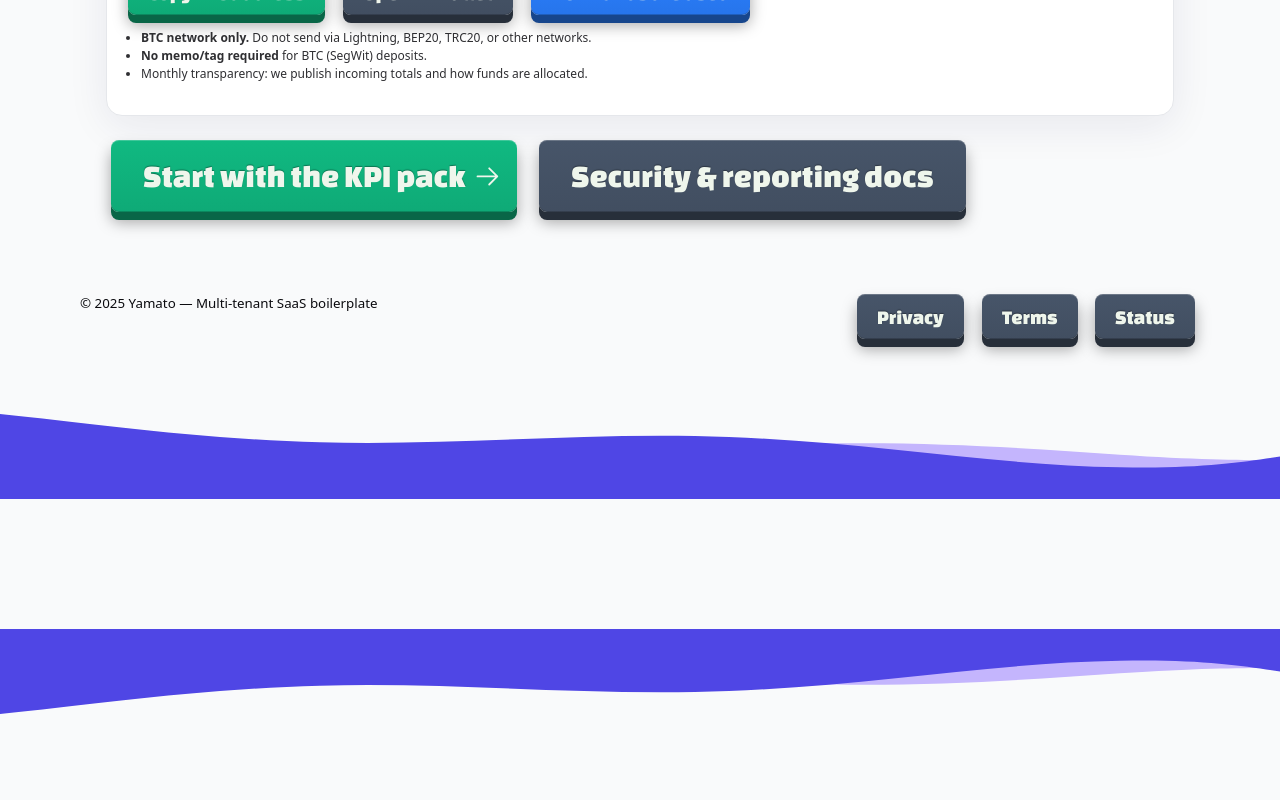
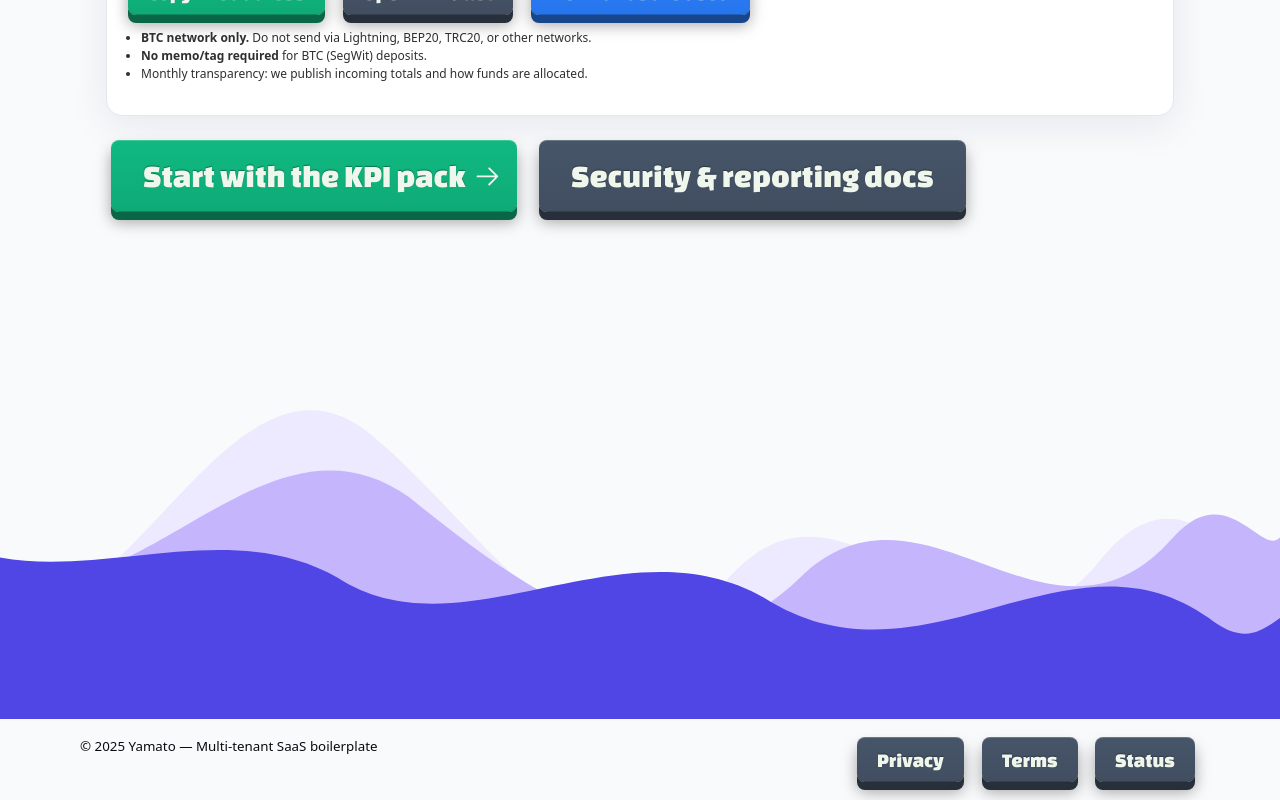
Before and after one commit to abrahamVado/Yamato, a React (Vite) app in the folder web/: page / in a window 1280 px wide. Shown: the part 1899-2699 px from the top of the page. Before the commit the page ends 2670 px from the top, so only its background shows below. Built offline with nearby package versions, Linux system fonts and the light colour scheme.

Commit message:
fix(modify_wave_Section):late changes

```diff
--- a/web/src/components/WavePurple.jsx
+++ b/web/src/components/WavePurple.jsx
@@ -1,41 +1,56 @@
 // WavePurple.jsx
 import React from "react";
 
-// Reusable purple wave divider (JS/JSX version)
+/**
+ * Aggressive multi-layer purple wave.
+ * - variant: "aggro" | "soft"
+ * - drift: animate each layer horizontally for parallax
+ * - speeds: per-layer animation durations (seconds)
+ */
 export default function WavePurple({
-  height = 160,                         // number (px) or string like "12rem"
-  flip = false,                         // flip vertically (for top caps)
-  colors = ["#EDE9FE", "#C4B5FD", "#4F46E5"], // soft → mid → brand purple
-  className = "wave wave--section"
+  height = 220,
+  flip = false,
+  variant = "aggro",
+  drift = true,
+  // soft lilac → mid → brand purple
+  colors = ["#EDE9FE", "#C4B5FD", "var(--brand, #4F46E5)"],
+  speeds = [26, 18, 12],
+  className = "wave wave--section wave-aggro",
 }) {
-  const style = {
-    height: typeof height === "number" ? `${height}px` : height,
-    transform: flip ? "scaleY(-1)" : undefined
-  };
+  const PATHS_SOFT = [
+    "M0,120 C160,140 320,150 480,140 C680,126 900,100 1120,120 C1260,132 1350,140 1440,138 L1440,220 L0,220 Z",
+    "M0,100 C200,110 340,130 520,125 C760,118 940,108 1180,120 C1320,128 1390,126 1440,124 L1440,220 L0,220 Z",
+    "M0,84 C220,92 440,110 720,112 C1000,114 1240,130 1440,128 L1440,220 L0,220 Z",
+  ];
+
+  // higher amplitude + sharper undulation
+  const PATHS_AGGRO = [
+    "M0,160 C140,190 260,20 420,80 C560,132 680,230 820,150 C960,80 1100,220 1240,140 C1340,88 1400,160 1440,140 L1440,220 L0,220 Z",
+    "M0,150 C160,170 300,60 460,110 C600,160 760,210 900,150 C1040,90 1180,200 1320,130 C1380,100 1420,140 1440,130 L1440,220 L0,220 Z",
+    "M0,140 C120,150 260,120 380,150 C520,190 700,120 860,160 C1040,210 1200,120 1360,170 C1400,184 1420,176 1440,170 L1440,220 L0,220 Z",
+  ];
+
+  const layers = variant === "aggro" ? PATHS_AGGRO : PATHS_SOFT;
 
   return (
-    <div className={className} style={style} aria-hidden>
-      <svg
-        viewBox="0 0 1440 160"
-        preserveAspectRatio="none"
-        role="img"
-        aria-label="Decorative wave"
-      >
-        {/* back (soft) */}
-        <path
-          d="M0,96 C120,120 240,152 360,152 C540,152 660,112 840,108 C1020,104 1140,132 1260,140 C1350,146 1400,144 1440,142 L1440,160 L0,160 Z"
-          fill={colors[0]}
-        />
-        {/* middle */}
-        <path
-          d="M0,84 C120,104 240,120 360,122 C540,126 660,108 840,100 C1020,92 1140,102 1260,110 C1350,116 1400,116 1440,116 L1440,160 L0,160 Z"
-          fill={colors[1]}
-        />
-        {/* front (brand) */}
-        <path
-          d="M0,64 C100,74 220,92 360,96 C520,100 660,84 820,90 C980,96 1120,122 1260,124 C1350,126 1400,118 1440,112 L1440,160 L0,160 Z"
-          fill={colors[2]}
-        />
+    <div
+      className={className}
+      style={{
+        height: typeof height === "number" ? `${height}px` : height,
+        transform: flip ? "scaleY(-1)" : undefined,
+      }}
+      aria-hidden
+    >
+      <svg viewBox="0 0 1440 220" preserveAspectRatio="none">
+        {layers.map((d, i) => (
+          <g
+            key={i}
+            className="layer"
+            style={drift ? { animationDuration: `${speeds[i % speeds.length]}s` } : undefined}
+          >
+            <path d={d} fill={colors[i] || colors[colors.length - 1]} />
+          </g>
+        ))}
       </svg>
     </div>
   );
--- a/web/src/pages/public/AppPublicBootsland.jsx
+++ b/web/src/pages/public/AppPublicBootsland.jsx
@@ -292,6 +292,8 @@ export default function AppPublicBootsland() {
 
         {/* Footer */}
         <footer className="site-footer">
+      <div className="cap cap--bottom" aria-hidden>
+        <WavePurple height={444}/>
           <div className="container bl-footer">
             <small>© {new Date().getFullYear()} {t("brand")} {t("footer_rights")}</small>
             <nav aria-label="Footer" style={{ display: "flex", gap: 8 }}>
@@ -300,13 +302,8 @@ export default function AppPublicBootsland() {
               <Button3D label="Status"  href="#" variant="slate" size="sm" />
             </nav>
           </div>
+      </div>
         </footer>
-      </div>
-      <div className="cap cap--bottom" aria-hidden>
-        <WavePurple height={74}/>
-      </div>
-      <div className="cap cap--top" aria-hidden>
-        <WavePurple height={340} flip />
       </div>
     </div>
   );
--- a/web/src/styles/bootsland.scss
+++ b/web/src/styles/bootsland.scss
@@ -277,3 +277,18 @@ ul[role="list"].pillars {
     }
   }
 }
+/* more aggressive wave behavior + parallax drift */
+.wave-aggro { width: 100%; line-height: 0; }
+.wave-aggro svg { display: block; width: 100%; height: 100%; }
+.wave-aggro .layer {
+  animation-name: wave-shift;
+  animation-iteration-count: infinite;
+  animation-timing-function: linear;
+}
+
+/* optional subtle vertical bob on the front layer only */
+.wave-aggro .layer:last-child {
+  animation-name: wave-shift, wave-bob;
+  animation-duration: 12s, 6s;
+  animation-timing-function: linear, ease-in-out;
+}
```
Lines whose indentation alone changed are shown as unchanged.
